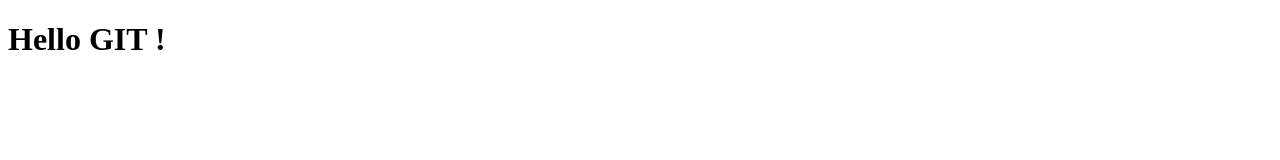
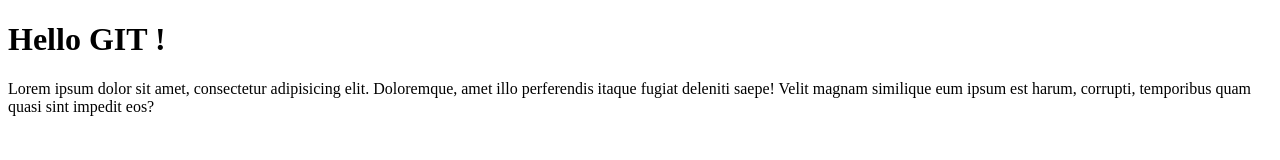
Before and after one commit to DanielLaga84/git-course-4, a plain HTML site: page index.html in a window 1280 px wide. Drawn offline with Linux system fonts and the light colour scheme.

Commit message:
Added Lorem

```diff
--- a/index.html
+++ b/index.html
@@ -8,5 +8,7 @@
 </head>
 <body>
     <H1>Hello GIT ! </H1>
+
+    Lorem ipsum dolor sit amet, consectetur adipisicing elit. Doloremque, amet illo perferendis itaque fugiat deleniti saepe! Velit magnam similique eum ipsum est harum, corrupti, temporibus quam quasi sint impedit eos?
 </body>
 </html>
```
